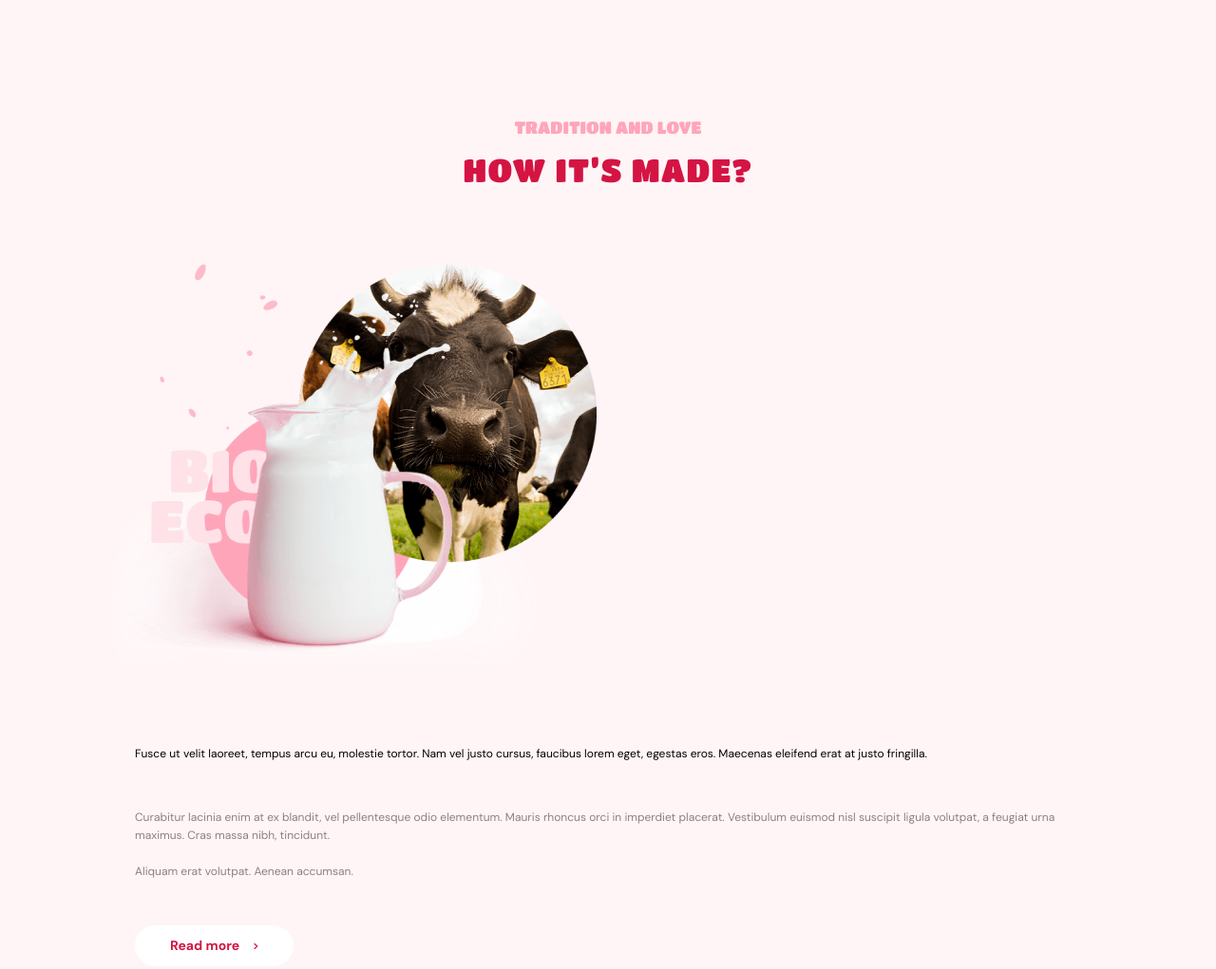
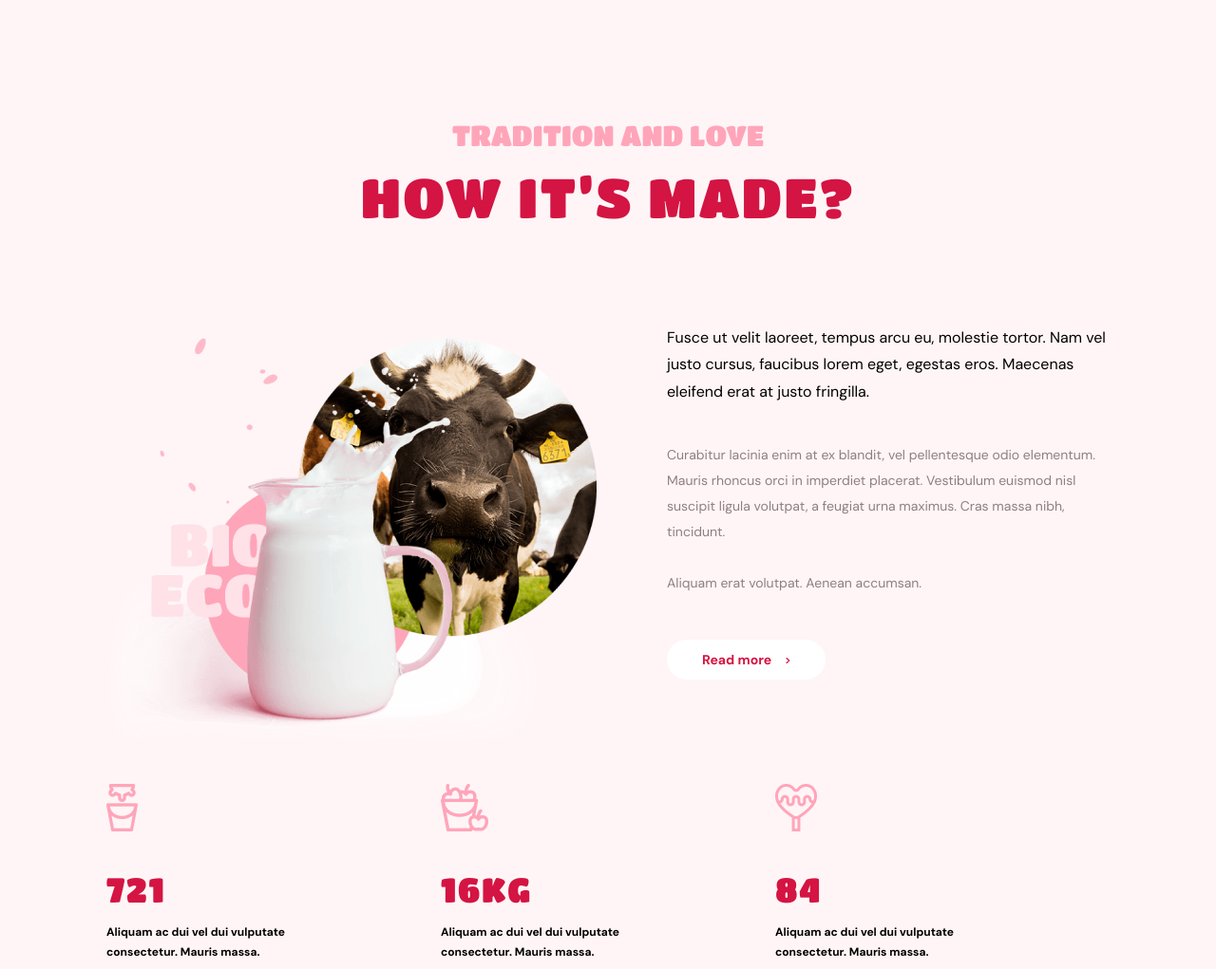
Before and after one commit to OleksandrPenskyi/ice-cream-team, a website built with Parcel: page src/index.html in a window 1280 px wide. Shown: the top 1021 px of the page at 95% size. Built offline with nearby package versions, Linux system fonts and the light colour scheme.

Commit message:
Добавил 3 экрана

```diff
--- a/src/partials/cow.html
+++ b/src/partials/cow.html
@@ -3,6 +3,7 @@
     <span class="cow__upper-title">tradition and love</span>
     <h2 class="cow__title">how it’s made?</h2>
 
+    <div class="wrapper-picDescription">
       <picture>
         <!-- для ПК -->
         <source
@@ -53,6 +54,7 @@
           </svg>
         </button>
       </div>
+    </div>
 
     <div class="cow-numbers__wrapper">
       <div class="cow-numbers cow-numbers--size">
--- a/src/sass/_cow.scss
+++ b/src/sass/_cow.scss
@@ -2,6 +2,16 @@
   padding-top: 125px;
   padding-bottom: 97px;
   background: $bg-lite-pink-color;
+
+  @media screen and (min-width: 768px) {
+    padding-top: 130px;
+    padding-bottom: 140px;
+  }
+
+  @media screen and (min-width: 1280px) {
+    padding-top: 125px;
+    padding-bottom: 139px;
+  }
 }
 
 .cow__upper-title {
@@ -11,11 +21,21 @@
   text-align: center;
 
   font-family: $title-font;
-  font-weight: normal;
+  font-weight: 400;
   font-size: 18px;
   line-height: 1.1;
   text-transform: uppercase;
   color: $pink-lite-color;
+
+  @media screen and (min-width: 768px) {
+    font-size: 26px;
+    line-height: 1.15;
+  }
+
+  @media screen and (min-width: 1280px) {
+    font-size: 30px;
+    line-height: 1.14;
+  }
 }
 
 .cow__title {
@@ -32,15 +52,78 @@
   letter-spacing: 0.04em;
   text-transform: uppercase;
   color: $pink-color;
+
+  @media screen and (min-width: 768px) {
+    margin-bottom: 50px;
+
+    font-size: 48px;
+    line-height: 1.15;
+  }
+
+  @media screen and (min-width: 1280px) {
+    margin-bottom: 31px;
+
+    font-size: 58px;
+    line-height: 1.14;
+  }
+}
+
+.wrapper-picDescription {
+  @media screen and (min-width: 768px) {
+    display: flex;
+    flex-direction: row;
+    align-items: center;
+
+    margin-bottom: 66px;
+  }
+
+  @media screen and (min-width: 1280px) {
+    display: flex;
+    flex-direction: row;
+    align-items: center;
+
+    margin-bottom: 39px;
+  }
 }
 
 .cow__pic {
+  display: block;
+  @media screen and (max-width: 767px) {
     margin-bottom: 46px;
   }
 
+  @media screen and (min-width: 768px) {
+    position: relative;
+
+    top: -50px;
+    margin-right: 17px;
+
+    width: 340px;
+  }
+
+  @media screen and (min-width: 1280px) {
+    position: relative;
+
+    top: 30px;
+    margin-right: 74px;
+
+    width: 516px;
+  }
+}
+
 .cow-description--size {
+  @media screen and (max-width: 767px) {
     padding: 0 30px;
     margin-bottom: 39px;
+  }
+
+  @media screen and (min-width: 768px) {
+    width: 349px;
+  }
+
+  @media screen and (min-width: 1280px) {
+    width: 463px;
+  }
 }
 
 .cow-description__upper-text {
@@ -52,6 +135,18 @@
   font-size: 12px;
   line-height: 1.62;
   color: $black-font-color;
+
+  @media screen and (min-width: 768px) {
+    margin-bottom: 45px;
+    font-size: 14px;
+    line-height: 1.76;
+  }
+
+  @media screen and (min-width: 1280px) {
+    margin-bottom: 39px;
+    font-size: 16px;
+    line-height: 1.76;
+  }
 }
 
 .cow-description__bottom-text {
@@ -64,6 +159,18 @@
   font-size: 12px;
   line-height: 1.6;
   color: $grey-font-color;
+
+  @media screen and (min-width: 768px) {
+    margin-bottom: 66px;
+    font-size: 14px;
+    line-height: 1.76;
+  }
+
+  @media screen and (min-width: 1280px) {
+    margin-bottom: 45px;
+    font-size: 14px;
+    line-height: 1.94;
+  }
 }
 
 .cow-description__btn {
@@ -84,7 +191,20 @@
   margin-left: 15px;
 }
 
+.cow-numbers__wrapper {
+  display: flex;
+  flex-direction: column;
+  align-items: center;
+
+  @media screen and (min-width: 768px) {
+    display: flex;
+    flex-direction: row;
+    align-items: center;
+  }
+}
+
 .cow-numbers--size {
+  @media screen and (max-width: 767px) {
     padding-right: 50px;
 
     &:not(:last-child) {
@@ -92,8 +212,28 @@
     }
   }
 
+  @media screen and (min-width: 768px) {
+    width: 180px;
+    margin-right: 60px;
+  }
+
+  @media screen and (min-width: 1280px) {
+    width: 330px;
+    margin-right: 30px;
+    padding-right: 63px;
+  }
+}
+
 .cow-numbers__img {
   margin-bottom: 16px;
+
+  @media screen and (min-width: 768px) {
+    margin-bottom: 36px;
+  }
+
+  @media screen and (min-width: 1280px) {
+    margin-bottom: 40px;
+  }
 }
 
 .cow-numbers__number {
@@ -107,6 +247,14 @@
   letter-spacing: 0.04em;
   text-transform: uppercase;
   color: $hover-color;
+
+  @media screen and (min-width: 768px) {
+    margin-bottom: 13px;
+  }
+
+  @media screen and (min-width: 1280px) {
+    margin-bottom: 15px;
+  }
 }
 
 .cow-numbers__text {
```
Lines whose indentation alone changed are shown as unchanged.
